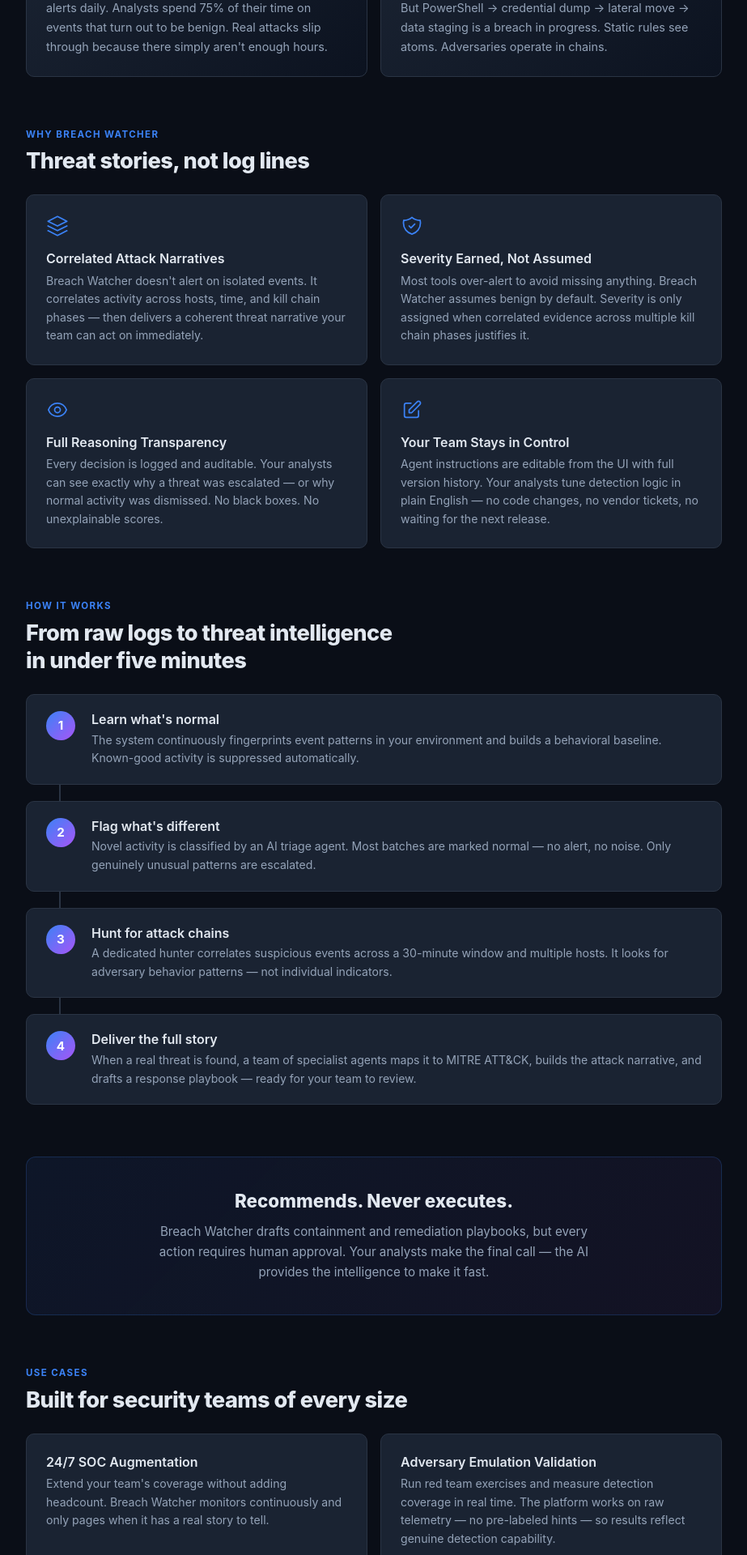
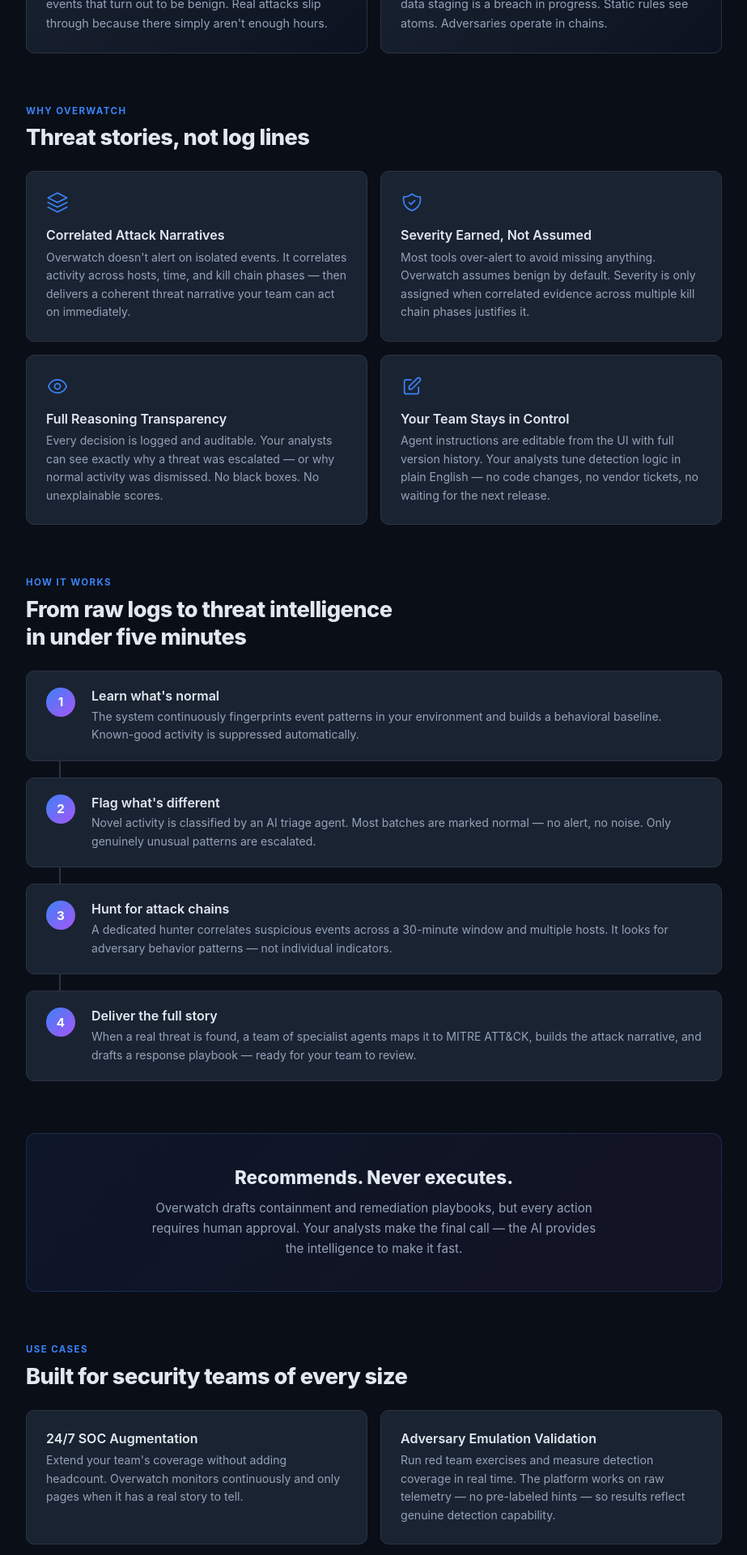
Before and after one commit to glitchnsec/nebulafog2026-overwatch, a React (Vite) app in the folder ai_breach_watcher/frontend/: page / in a window 1280 px wide. Shown: the part 780-2700 px from the top of the page at 81% size, without its empty margins (178-1101 px from the left). Built offline with nearby package versions, Linux system fonts and the light colour scheme.

Commit message:
AI Breach Watcher -> Overwatch

```diff
--- a/ai_breach_watcher/frontend/src/main.tsx
+++ b/ai_breach_watcher/frontend/src/main.tsx
@@ -15,7 +15,7 @@
   return (
     <div className="app">
       <nav className="sidebar">
-        <h1 className="logo">Breach Watcher</h1>
+        <h1 className="logo">Overwatch</h1>
         <NavLink to="/dashboard">Dashboard</NavLink>
         <NavLink to="/alerts">Alerts</NavLink>
         <NavLink to="/investigations">Investigations</NavLink>
--- a/ai_breach_watcher/frontend/src/pages/About.tsx
+++ b/ai_breach_watcher/frontend/src/pages/About.tsx
@@ -11,7 +11,7 @@
           <span className="hero-accent">at the Speed of a Machine</span>
         </h1>
         <p className="hero-subtitle">
-          AI Breach Watcher monitors your environment around the clock, correlates
+          Overwatch monitors your environment around the clock, correlates
           adversary behavior across your kill chain, and surfaces only the threats
           that matter — so your team can focus on response, not triage.
         </p>
@@ -78,7 +78,7 @@
 
       {/* ── Value props ── */}
       <div className="about-section">
-        <div className="section-label">Why Breach Watcher</div>
+        <div className="section-label">Why Overwatch</div>
         <h2 className="about-heading-lg">
           Threat stories, not log lines
         </h2>
@@ -91,7 +91,7 @@
             </div>
             <h3>Correlated Attack Narratives</h3>
             <p>
-              Breach Watcher doesn't alert on isolated events. It correlates
+              Overwatch doesn't alert on isolated events. It correlates
               activity across hosts, time, and kill chain phases — then delivers
               a coherent threat narrative your team can act on immediately.
             </p>
@@ -104,7 +104,7 @@
             </div>
             <h3>Severity Earned, Not Assumed</h3>
             <p>
-              Most tools over-alert to avoid missing anything. Breach Watcher
+              Most tools over-alert to avoid missing anything. Overwatch
               assumes benign by default. Severity is only assigned when correlated
               evidence across multiple kill chain phases justifies it.
             </p>
@@ -202,7 +202,7 @@
         <div className="commitment-card">
           <h2>Recommends. Never executes.</h2>
           <p>
-            Breach Watcher drafts containment and remediation playbooks, but every
+            Overwatch drafts containment and remediation playbooks, but every
             action requires human approval. Your analysts make the final call —
             the AI provides the intelligence to make it fast.
           </p>
@@ -217,7 +217,7 @@
           <div className="usecase-card">
             <h3>24/7 SOC Augmentation</h3>
             <p>
-              Extend your team's coverage without adding headcount. Breach Watcher
+              Extend your team's coverage without adding headcount. Overwatch
               monitors continuously and only pages when it has a real story to tell.
             </p>
           </div>
@@ -254,7 +254,7 @@
           A coordinated team of AI specialists
         </h2>
         <p className="section-intro">
-          Breach Watcher deploys 10 purpose-built AI agents, each with a defined
+          Overwatch deploys 10 purpose-built AI agents, each with a defined
           role and strict authority boundaries. No single agent can both detect
           and assign severity — preventing the false-positive inflation that plagues
           conventional AI security tools.
@@ -356,7 +356,7 @@
       </div>
 
       <div className="about-footer">
-        <p>AI Breach Watcher &mdash; NebularFog 2026</p>
+        <p>Overwatch &mdash; NebularFog 2026</p>
       </div>
     </div>
   );
```
